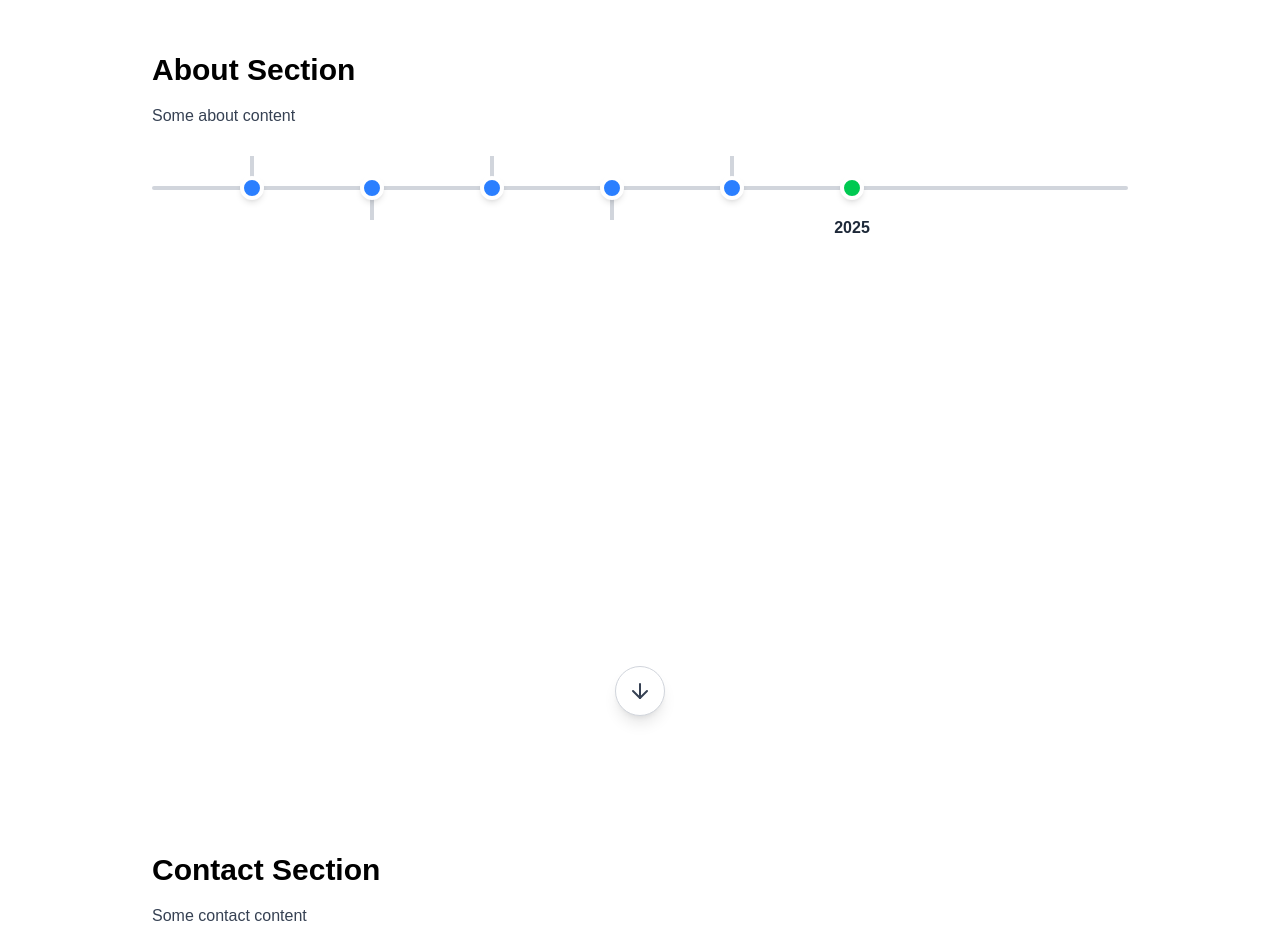
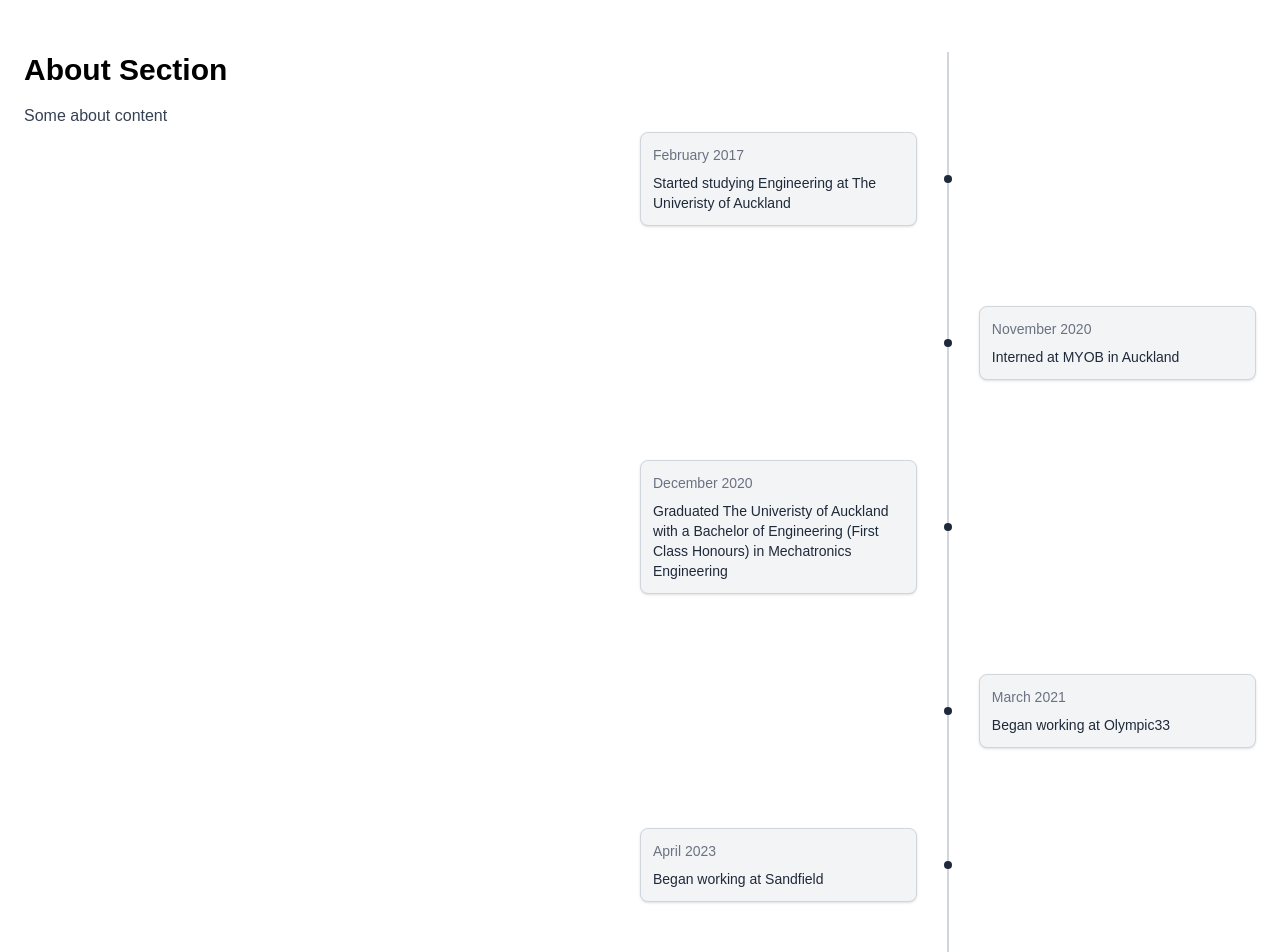
Before and after one commit to alex-ruddell/alex-ruddell-online, a Next.js app: page / in a window 1280 px wide. Shown: the part 860-1812 px from the top of the page. Built offline with nearby package versions, Linux system fonts and the light colour scheme.

Commit message:
Simplify timeline

```diff
--- /dev/null
+++ b/app/components/About.tsx
@@ -0,0 +1,26 @@
+"use client"
+
+import Section from "./Section"
+import HoverScrollButton from "./HoverScrollButton"
+import Timeline from "./Timeline"
+
+export default function About() {
+  return (
+    <Section
+        id="about-section"
+        className="px-6 py-28"
+    >
+      <div className="flex-1 xl:flex justify-between">
+        <div className="min-w-[50%]">
+          <h2 className="text-3xl font-bold mb-4">About Section</h2>
+          <p className="text-gray-700">
+            Some about content
+          </p>
+        </div>
+        <Timeline />
+      </div>
+
+      <HoverScrollButton scrollToId="contact-section" />
+    </Section>
+  )
+}
--- /dev/null
+++ b/app/components/Contact.tsx
@@ -0,0 +1,17 @@
+"use client"
+
+import Section from "./Section"
+
+export default function Contact() {
+  return (
+    <Section
+        id="contact-section"
+        className="max-w-5xl mx-auto px-6 py-28"
+    >
+      <h2 className="text-3xl font-bold mb-4">Get in touch!</h2>
+      <p className="text-gray-700">
+        If you want to get in contact with me, don't hesitate to reach out!
+      </p>
+    </Section>
+  )
+}
--- a/app/components/Timeline.tsx
+++ b/app/components/Timeline.tsx
@@ -10,61 +10,54 @@
 
 export default function Timeline() {
   const [events, setEvents] = useState<TimelineEvent[]>([]);
-  const currentYear = new Date().getFullYear();
 
   useEffect(() => {
     setEvents(timelineData);
   }, []);
 
   return (
-    <div className="w-full overflow-x-auto">
-      <div className="relative flex items-center py-12 min-w-max px-10">
-        {/* Timeline line */}
-        <div className="absolute top-1/2 left-0 w-full h-1 bg-gray-300 rounded-full transform -translate-y-1/2"></div>
+    <div className="py-20 relative">
+      {/* Vertical timeline line */}
+      <div className="absolute left-1/2 top-0 h-full w-[2px] bg-gray-300 -translate-x-1/2" />
 
+      <div className="flex flex-col gap-20 relative">
         {events.map((event, index) => {
-          const date = new Date(event.date);
-          const year = date.getFullYear();
-          const isAbove = index % 2 === 0;
+          const isLeft = index % 2 === 0;
 
           return (
             <div
               key={event.date}
-              className="relative flex flex-col items-center mx-12"
+              className={`
+                relative w-full flex
+                ${isLeft ? "justify-start" : "justify-end"}
+              `}
             >
-              {/* Connector line */}
+
+              {/* Node card */}
               <div
-                className={`absolute w-1 bg-gray-300 ${
-                  isAbove
-                    ? "bottom-1/2 h-10 translate-y-2"
-                    : "top-1/2 h-10 -translate-y-2"
-                }`}
+                className={`
+                  bg-gray-100 border border-gray-300 rounded-lg
+                  shadow-sm p-3 w-[45%]
+                  ${isLeft ? "mr-auto" : "ml-auto"}
+                `}
+              >
+                <p className="text-sm text-gray-500">{event.date}</p>
+                <p className="text-sm text-gray-800 mt-2">
+                  {event.description}
+                </p>
+              </div>
+
+              {/* Dot */}
+              <div
+                className="
+                  absolute top-1/2 left-1/2
+                  -translate-x-1/2 -translate-y-1/2
+                  w-2 h-2 rounded-full bg-gray-800
+                "
               ></div>
-
-              {/* Node */}
-              <div className="z-10 w-6 h-6 bg-blue-500 rounded-full border-4 border-white shadow-md"></div>
-
-              {/* Label */}
-              <div
-                className={`absolute w-40 text-center ${
-                  isAbove ? "bottom-20" : "top-20"
-                }`}
-              >
-                <p className="font-semibold text-gray-800">{year}</p>
-                <p className="text-sm text-gray-600 mt-1">{event.description}</p>
-              </div>
             </div>
           );
         })}
-
-        {/* End marker for current date */}
-        <div className="relative flex flex-col items-center mx-12">
-          <div className="z-10 w-6 h-6 bg-green-500 rounded-full border-4 border-white shadow-md"></div>
-          <div className="absolute top-10 text-center">
-            <p className="font-semibold text-gray-800">{currentYear}</p>
-            <p className="text-sm text-gray-600 mt-1">Current Year</p>
-          </div>
-        </div>
       </div>
     </div>
   );
--- a/app/data/timeline.json
+++ b/app/data/timeline.json
@@ -1,22 +1,30 @@
 [
     {
-        "date": "2017-02-01",
+        "date": "February 2017",
         "description": "Started studying Engineering at The Univeristy of Auckland"
     },
     {
-        "date": "2020-11-01",
+        "date": "November 2020",
         "description": "Interned at MYOB in Auckland"
     },
     {
-        "date": "2020-12-31",
+        "date": "December 2020",
         "description": "Graduated The Univeristy of Auckland with a Bachelor of Engineering (First Class Honours) in Mechatronics Engineering"
     },
     {
-        "date": "2021-03-01",
+        "date": "March 2021",
         "description": "Began working at Olympic33"
     },
     {
-        "date": "2023-01-01",
-        "description": "Opened international office"
+        "date": "April 2023",
+        "description": "Began working at Sandfield"
+    },
+    {
+        "date": "Jan 2024",
+        "description": "Began working at Intouch"
+    },
+    {
+        "date": "March 2026",
+        "description": "Moved to London"
     }
   ]
--- a/app/layout.tsx
+++ b/app/layout.tsx
@@ -4,7 +4,7 @@
 
 export const metadata: Metadata = {
   title: "Alex Ruddell",
-  description: "Alex Ruddell - Personal Website",
+  description: "Alex Ruddell - Personal Website"
 };
 
 export default function RootLayout({
--- a/app/page.tsx
+++ b/app/page.tsx
@@ -1,34 +1,13 @@
 import Hero from "./components/Hero";
-import Timeline from "./components/Timeline";
-import Section from "./components/Section";
-import HoverScrollButton from "./components/HoverScrollButton";
+import About from "./components/About";
+import Contact from "./components/Contact";
 
 export default function HomePage() {
   return (
     <>
       <Hero />
-
-      <Section
-        id="about-section"
-        className="max-w-5xl mx-auto px-6 py-28"
-      >
-        <h2 className="text-3xl font-bold mb-4">About Section</h2>
-        <p className="text-gray-700">
-          Some about content
-        </p>
-        <Timeline />
-        <HoverScrollButton scrollToId="contact-section" />
-      </Section>
-
-      <Section
-        id="contact-section"
-        className="max-w-5xl mx-auto px-6 py-28"
-      >
-        <h2 className="text-3xl font-bold mb-4">Contact Section</h2>
-        <p className="text-gray-700">
-          Some contact content
-        </p>
-      </Section>
+      <About />
+      <Contact />
     </>
   );
 }
```
